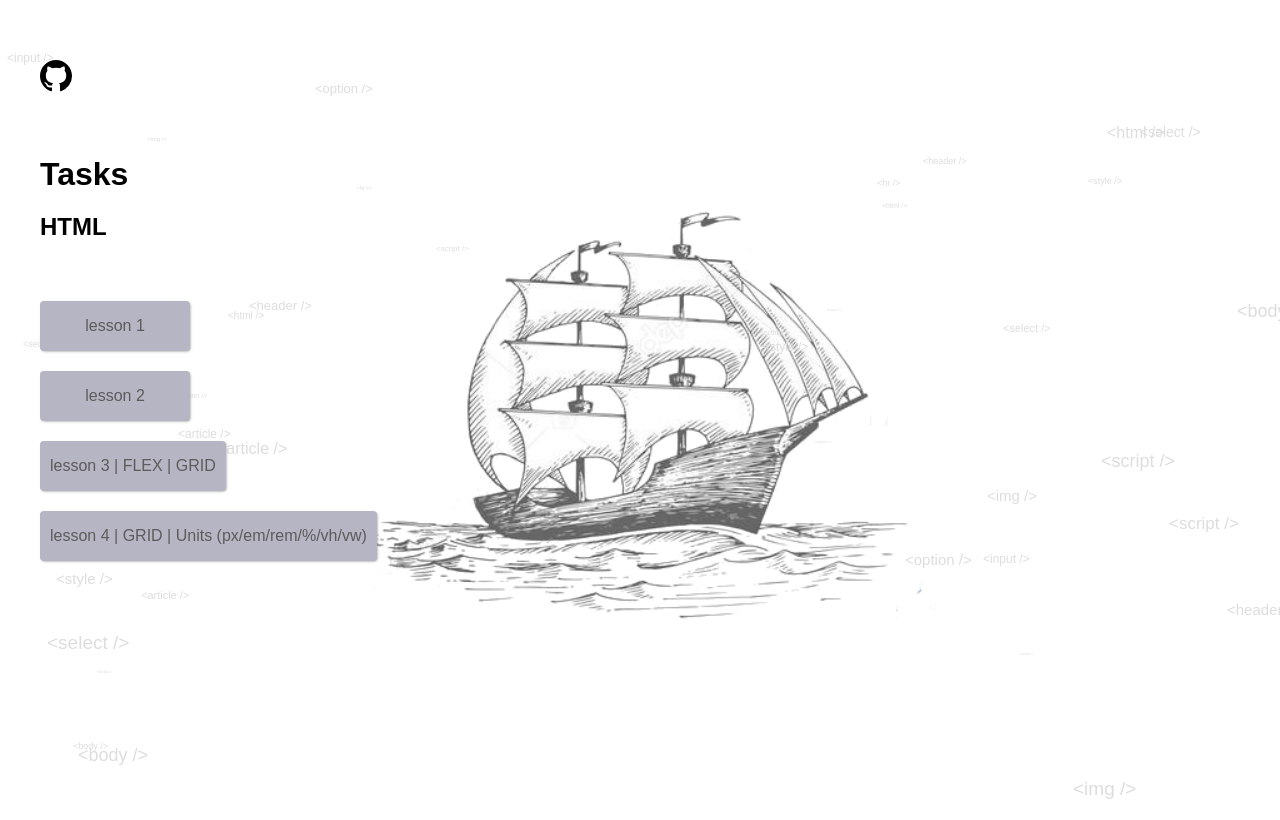
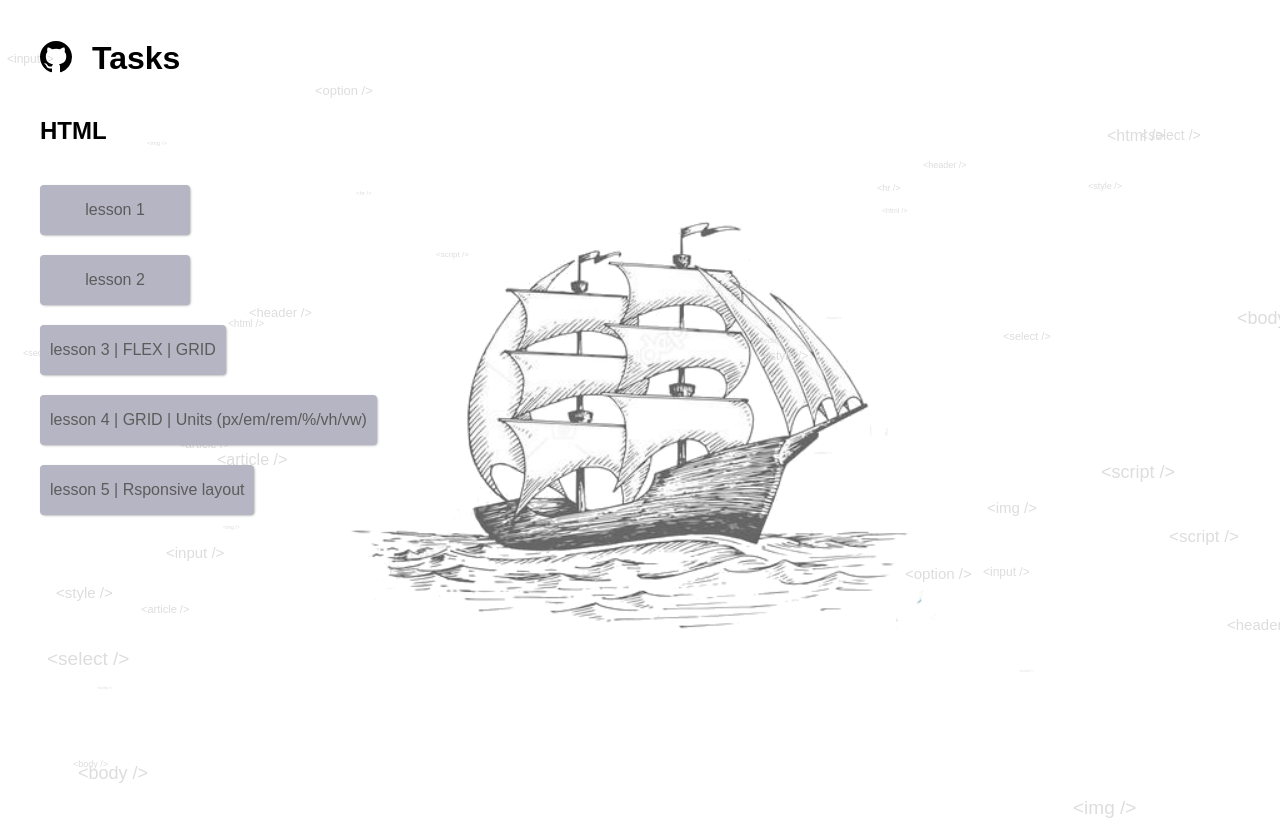
Before and after one commit to avinean/avinean.github.io, a PHP site: page / in a window 1280 px wide; the page is wider, and only the part inside the window is pictured. Before the commit the page ends 799 px from the top of that part, so only its background shows below. Run offline with PHP 8.4, Linux system fonts and the light colour scheme.

Commit message:
created lesson 5

```diff
--- a/index.html
+++ b/index.html
@@ -10,15 +10,15 @@
 </head>
 <body>
   <div class="wrapper">
-    <p>
-      <a href="https://github.com/avinean/avinean.github.io/tree/master/lessons/1/img" target="_blank">
+    <div class="header">
+      <a href="https://github.com/avinean/avinean.github.io" target="_blank">
         <svg class="octicon octicon-mark-github v-align-middle" height="32" viewBox="0 0 16 16" version="1.1" width="32" aria-hidden="true">
           <path fill-rule="evenodd" d="M8 0C3.58 0 0 3.58 0 8c0 3.54 2.29 6.53 5.47 7.59.4.07.55-.17.55-.38 0-.19-.01-.82-.01-1.49-2.01.37-2.53-.49-2.69-.94-.09-.23-.48-.94-.82-1.13-.28-.15-.68-.52-.01-.53.63-.01 1.08.58 1.23.82.72 1.21 1.87.87 2.33.66.07-.52.28-.87.51-1.07-1.78-.2-3.64-.89-3.64-3.95 0-.87.31-1.59.82-2.15-.08-.2-.36-1.02.08-2.12 0 0 .67-.21 2.2.82.64-.18 1.32-.27 2-.27.68 0 1.36.09 2 .27 1.53-1.04 2.2-.82 2.2-.82.44 1.1.16 1.92.08 2.12.51.56.82 1.27.82 2.15 0 3.07-1.87 3.75-3.65 3.95.29.25.54.73.54 1.48 0 1.07-.01 1.93-.01 2.2 0 .21.15.46.55.38A8.013 8.013 0 0016 8c0-4.42-3.58-8-8-8z"></path>
         </svg>
       </a>
-    </p>
+      <h1>Tasks</h1>
+    </div>
     <div class="tasks">
-      <h1>Tasks</h1>
       <div class="row">
         <div class="col">
           <h2>HTML</h2>
@@ -27,6 +27,7 @@
             <li class="task"><a href="/tasks/2">lesson 2</a></li>
             <li class="task"><a href="/tasks/3">lesson 3 | FLEX | GRID</a></li>
             <li class="task"><a href="/tasks/4">lesson 4 | GRID | Units (px/em/rem/%/vh/vw)</a></li>
+            <li class="task"><a href="/tasks/5">lesson 5 | Rsponsive layout</a></li>
           </ul>
         </div>
       </div>
--- a/styles/styles.css
+++ b/styles/styles.css
@@ -18,7 +18,16 @@
 .wrapper {
   width: 100%;
   max-width: 1200px;
-  margin: 40px auto;
+  margin: 20px auto;
+}
+
+.header {
+  display: flex;
+  align-items: center;
+}
+
+.header a {
+  margin-right: 20px;
 }
 
 .row {
@@ -33,12 +42,12 @@
   padding: 20px 0;
 }
 
-.tasks {
-  padding: 20px;
+.tasks h2 {
+  margin-bottom: 20px;
 }
 
-.tasks h2 {
-  margin-bottom: 20px;
+.tasks h3 {
+  margin-bottom: 10px;
 }
 
 .task h4 {
@@ -61,14 +70,15 @@
 }
 
 .tasks {
-  padding: 40px 0;
+  padding: 20px 0;
 }
 
 .task {
   margin-bottom: 20px;
 }
 
-.task a {
+.task a,
+.task button {
   display: inline-flex;
   align-items: center;
   justify-content: center;
@@ -76,13 +86,15 @@
   min-width: 150px;
   height: 50px;
   padding: 0 10px;
+  border: 0;
+  outline: none;
   border-radius: 4px;
+  font-size: 16px;
   color: #fff;
   text-decoration: none;
   box-shadow: 1px 1px 3px -1px grey;
   transition: all ease .2s;
 }
-
 .task a:hover {
   box-shadow: 1px 1px 5px 3px grey;
 }
@@ -90,25 +102,6 @@
 .divider {
   display: inline-flex;
   padding: 0 10px;
-}
-
-* {
-  margin: 0;
-  padding: 0;
-  box-sizing: border-box;
-  font-family: sans-serif;
-}
-
-body {
-  width: 100vw;
-  height: 100vh;
-  padding: 20px;
-}
-
-.wrapper {
-  width: 100%;
-  max-width: 1200px;
-  margin: 40px auto;
 }
 
 .back {
@@ -127,29 +120,6 @@
   text-decoration: none;
 }
 
-.tasks {
-  padding: 40px 0;
-}
-
-.task {
-  margin-bottom: 20px;
-}
-
-.task a {
-  display: inline-flex;
-  align-items: center;
-  justify-content: center;
-  background: #b5b5c3;
-  min-width: 150px;
-  height: 50px;
-  padding: 0 10px;
-  border-radius: 4px;
-  color: #fff;
-  text-decoration: none;
-  box-shadow: 1px 1px 3px -1px grey;
-  transition: all ease .2s;
-}
-
 .task a:hover {
   box-shadow: 1px 1px 5px 3px grey;
 }
```
Also changed, not shown: tasks/5/index.html (added, +44 -0 lines), tasks/5/img/example.png (added).
